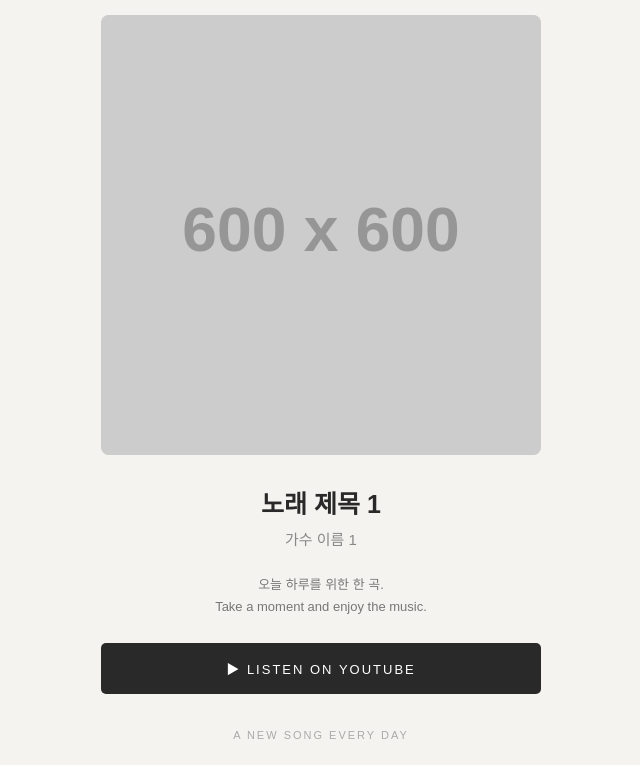
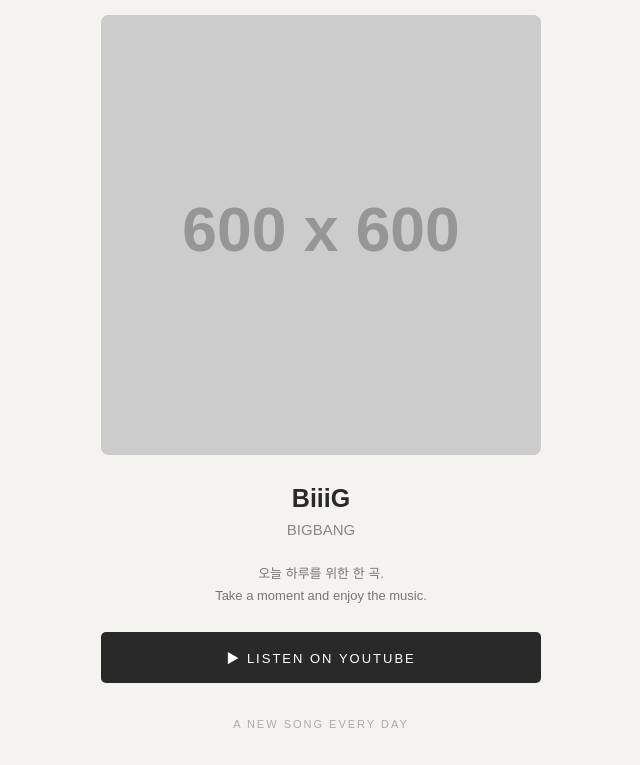
Before and after one commit to seojinh0102-oss/today-s-Bigbang-song, a plain HTML site: page index.html in a window 1280 px wide. Shown: the part 169-934 px from the top of the page, without its empty margins (319-959 px from the left). Drawn offline with Linux system fonts and the light colour scheme; placeholder pictures from the web are drawn by us.

Commit message:
Update index.html

```diff
--- a/index.html
+++ b/index.html
@@ -93,7 +93,7 @@
 <body>
 <div class="container">
 
-  <div class="logo">DAILY SONG</div>
+  <div class="logo">Today's BIGBANG SONG</div>
 
   <div class="date" id="date"></div>
 
@@ -122,22 +122,22 @@
 <script>
 const songs = [
   {
-    title: "노래 제목 1",
-    artist: "가수 이름 1",
+    title: "BiiiG",
+    artist: "BIGBANG",
     image: "",
-    youtube: ""
+    youtube: "https://youtu.be/L8ZnXgbyUuc"
   },
   {
-    title: "노래 제목 2",
-    artist: "가수 이름 2",
+    title: "꽃 길 (Flower Road)",
+    artist: "BIGBANG",
     image: "",
-    youtube: ""
+    youtube: "https://youtu.be/VWqxvBQKwKQ"
   },
   {
-    title: "노래 제목 3",
-    artist: "가수 이름 3",
+    title: "봄여름가을겨울 (Still Life)",
+    artist: "BIGBANG",
     image: "",
-    youtube: ""
+    youtube: "https://youtu.be/eN5mG_yMDiM"
   }
 ];
 
```
